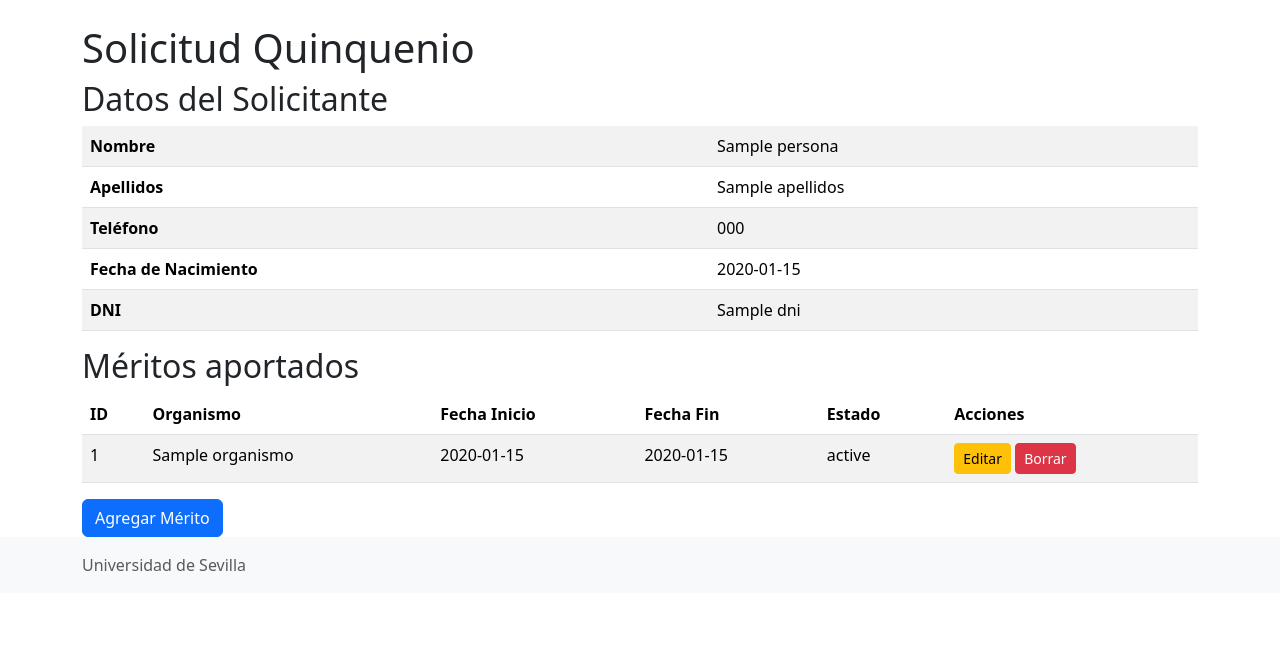
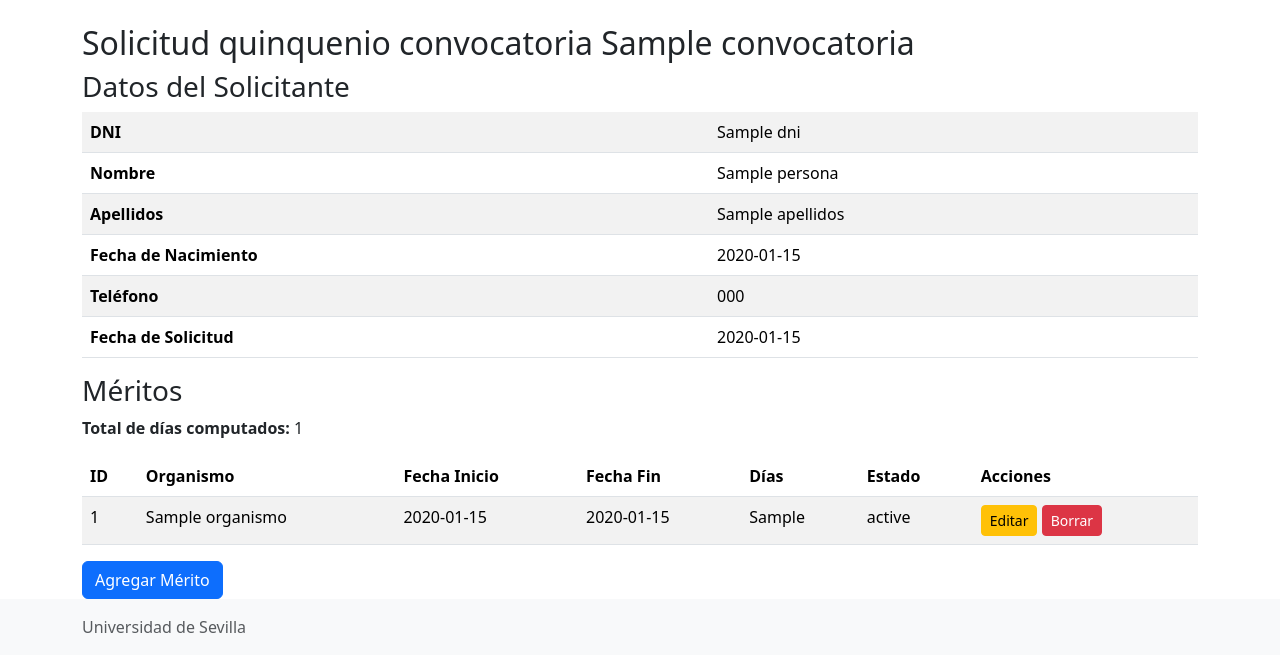
Before and after one commit to juananruiz/quinque, a Symfony app: template templates/solicitud/show.html.twig in a window 1280 px wide. Shown: the part 56-728 px from the top of the page. Run offline with Twig, Linux system fonts and the light colour scheme; the template is opened without the code that fills it: most values are stand-ins (such as "Sample title", 1, 10 or a date in 2020); some libraries are stand-ins or nearby versions.

Commit message:
Refactor Solicitud entity and form handling, update table name, improve layout, and add detailed docblocks.

```diff
--- a/src/Repository/SolicitudRepository.php
+++ b/src/Repository/SolicitudRepository.php
@@ -9,7 +9,7 @@ use Doctrine\Persistence\ManagerRegistry;
 /**
  * @extends ServiceEntityRepository<Solicitud>
  */
-#[ORM\Table(name: 'quinquenio_solicitud')]
+#[ORM\Table(name: 'solicitud')]
 class SolicitudRepository extends ServiceEntityRepository
 {
     public function __construct(ManagerRegistry $registry)
--- a/templates/solicitud/new.html.twig
+++ b/templates/solicitud/new.html.twig
@@ -7,8 +7,9 @@
 
     {{ form_start(form) }}
         {{ form_widget(form) }}
-        <button class="btn">Crear</button>
     {{ form_end(form) }}
 
-    <a href="{{ path('persona_index') }}" class="btn btn-secondary">Volver al listado</a>
+    <div class="d-flex justify-content-end">
+        <a href="{{ path('persona_index') }}" class="btn btn-secondary">Volver al listado</a>
+    </div>
 {% endblock %}
--- a/templates/solicitud/show.html.twig
+++ b/templates/solicitud/show.html.twig
@@ -5,10 +5,13 @@
 {% block title %}Solicitud Quinquenio{% endblock %}
 
 {% block body %}
-    <h1>Solicitud Quinquenio</h1>
-
-    <h2>Datos del Solicitante</h2>
+    <h2>Solicitud quinquenio convocatoria {{ solicitud.convocatoria }}</h2>
+    <h3>Datos del Solicitante</h3>
     <table class="table table-striped">
+        <tr>
+            <th>DNI</th>
+            <td>{{ persona.dni }}</td>
+        </tr>
         <tr>
             <th>Nombre</th>
             <td>{{ persona.nombre }}</td>
@@ -18,20 +21,22 @@
             <td>{{ persona.apellidos }}</td>
         </tr>
         <tr>
+            <th>Fecha de Nacimiento</th>
+            <td>{{ persona.fechaNacimiento|date('Y-m-d') }}</td>
+        </tr>
+        <tr>
             <th>Teléfono</th>
             <td>{{ persona.telefono }}</td>
         </tr>
         <tr>
-            <th>Fecha de Nacimiento</th>
-            <td>{{ persona.fechaNacimiento|date('Y-m-d') }}</td>
+            <th>Fecha de Solicitud</th>
+            <td>{{ solicitud.fechaEntrada|date('Y-m-d') }}</td>
         </tr>
-        <tr>
-            <th>DNI</th>
-            <td>{{ persona.dni }}</td>
-        </tr>
+
     </table>
 
-    <h2>Méritos aportados</h2>
+    <h3>Méritos</h3>
+    <p><strong>Total de días computados:</strong> {{ totalDiasComputados }}</p>
     <table class="table table-striped">
         <thead>
             <tr>
@@ -39,6 +44,7 @@
                 <th>Organismo</th>
                 <th>Fecha Inicio</th>
                 <th>Fecha Fin</th>
+                <th>Días</th>
                 <th>Estado</th>
                 <th>Acciones</th>
             </tr>
@@ -50,10 +56,12 @@
                     <td>{{ merito.organismo }}</td>
                     <td>{{ merito.fechaInicio|date('Y-m-d') }}</td>
                     <td>{{ merito.fechaFin|date('Y-m-d') }}</td>
+                    <td>{{ merito.diasTranscurridos }}</td>
                     <td>{{ merito.estado }}</td>
                     <td>
                         <button type="button" class="btn btn-warning btn-sm" data-bs-toggle="modal" data-bs-target="#addMeritoModal" data-action="edit" data-id="{{ merito.id }}">Editar</button>
-                        <button type="button" class="btn btn-danger btn-sm" data-id="{{ merito.id }}" class="delete-merito">Borrar</button>
+                        <button type="button" class="btn btn-danger btn-sm delete-merito"
+                        data-id="{{ merito.id }}">Borrar</button>
                     </td>
 
                 </tr>
@@ -92,6 +100,23 @@
                             <label for="fechaFin" class="form-label">Fecha Fin</label>
                             <input type="date" class="form-control" id="fechaFin" name="fechaFin">
                         </div>
+                        <div class="mb-3">
+                            <label class="form-label">Días</label>
+                            <input type="text" class="form-control" id="duracion" readonly>
+                        </div>
+                        <script>
+                            document.getElementById('fechaInicio').addEventListener('change', calcularDuracion);
+                            document.getElementById('fechaFin').addEventListener('change', calcularDuracion);
+
+                            function calcularDuracion() {
+                                const inicio = new Date(document.getElementById('fechaInicio').value);
+                                const fin = new Date(document.getElementById('fechaFin').value);
+                                if (inicio && fin) {
+                                    const diferencia = Math.ceil((fin - inicio) / (1000 * 60 * 60 * 24));
+                                    document.getElementById('duracion').value = diferencia;
+                                }
+                            }
+                        </script>
                         <div class="mb-3">
                             <label for="estado" class="form-label">Estado</label>
                             <input type="number" class="form-control" id="estado" name="estado">
@@ -167,38 +192,34 @@
                     alert('Ha ocurrido un error al procesar la solicitud');
                 }
             });
-        });
 
-        // Escuchar el evento de clic en los botones de borrar
-        document.querySelectorAll('.delete-merito').forEach(function (button) {
-            button.addEventListener('click', function () {
+            // Delete merit functionality
+            document.querySelectorAll('.delete-merito').forEach(button => {
+                button.addEventListener('click', function() {
+                    if (confirm('¿Estás seguro de que quieres borrar este mérito?')) {
                         const meritoId = this.getAttribute('data-id');
-                const confirmation = confirm('¿Estás seguro de que deseas borrar este mérito?');
-
-                if (confirmation) {
                         fetch(`/merito/delete/${meritoId}`, {
-                        method: 'DELETE', // Usar el método DELETE
+                            method: 'POST',
                             headers: {
-                            'Content-Type': 'application/json',
                                 'X-Requested-With': 'XMLHttpRequest'
                             }
                         })
                         .then(response => response.json())
                         .then(data => {
-                        if (data.status === 'success') {
-                            alert(data.message);
-                            // Opcional: Recargar la página o eliminar la fila de la tabla
-                            location.reload(); // Recargar la página
+                            if (data.success) {
+                                // Remove the row from the table
+                                this.closest('tr').remove();
                             } else {
-                            alert(data.message);
+                                alert('Error al borrar el mérito');
                             }
                         })
                         .catch(error => {
                             console.error('Error:', error);
-                        alert('Ocurrió un error al intentar borrar el mérito.');
+                            alert('Error al borrar el mérito');
                         });
                     }
                 });
             });
+        });
     </script>
 {% endblock %}
```
Also changed, not shown: src/Controller/SolicitudController.php (+38 -11 lines), src/Form/SolicitudType.php (+21 -4 lines). Lines whose indentation alone changed are shown as unchanged.
